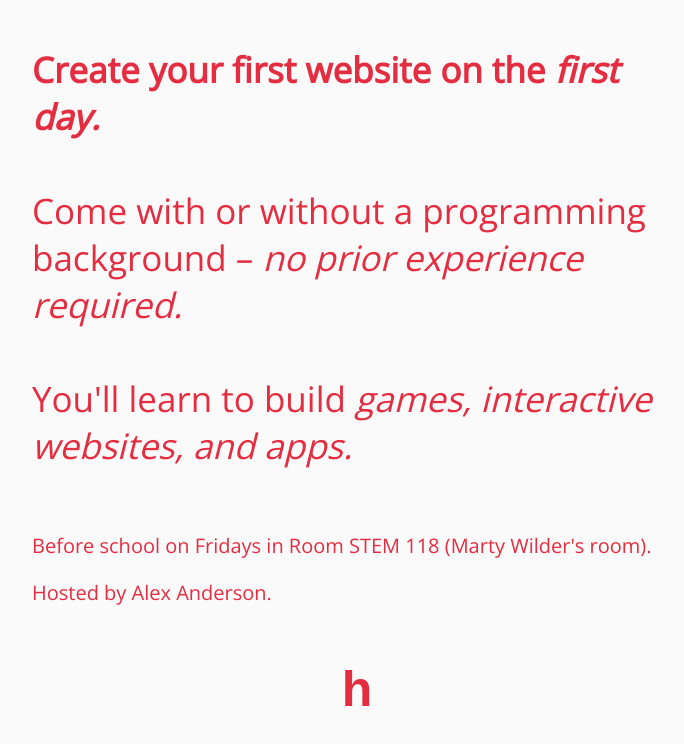
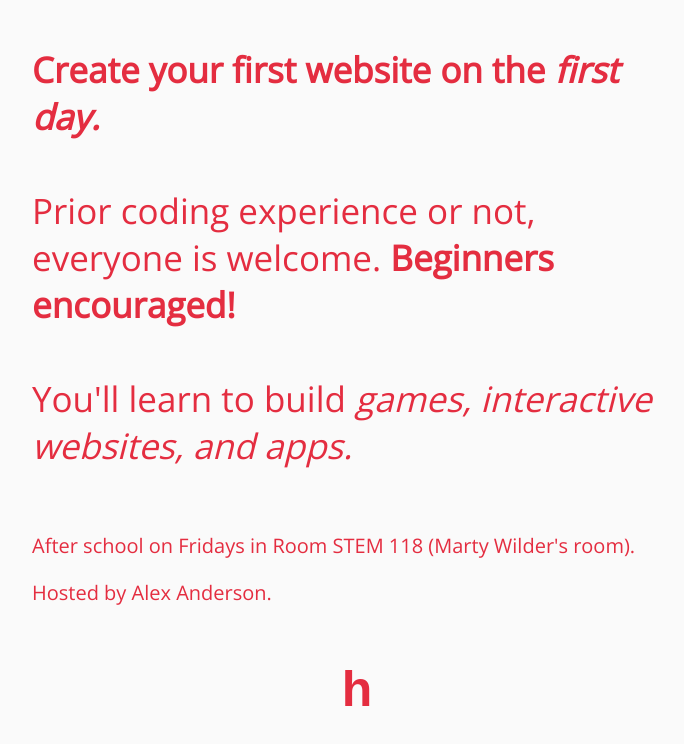
Before and after one commit to appins/Hackclub-resources, a plain HTML site: page poster/index.html in a window 1280 px wide. Shown: the part 362-1106 px from the top of the page, without its empty margins (76-760 px from the left). Drawn offline with nearby package versions, Linux system fonts and the light colour scheme; a web font is replaced by a local one.

Commit message:
Change index.html on poster a bit

```diff
--- a/poster/index.html
+++ b/poster/index.html
@@ -17,13 +17,13 @@
         <b>Create your first website on the <i>first day.</i></b>
         <br>
         <br>
-        Come with or without a programming background – <i>no prior experience required.</i>
+        Prior coding experience or not, everyone is welcome. <b>Beginners encouraged!</b>
         <br>
         <br>
         You'll learn to build <i>games, interactive websites, and apps.</i>
         <br>
 	      <br>
-        <small>Before school on Fridays in Room STEM 118 (Marty Wilder's room). Hosted by Alex Anderson.</small>
+        <small>After school on Fridays in Room STEM 118 (Marty Wilder's room). Hosted by Alex Anderson.</small>
       </p>
       <p class="logo">
         <b>h</b>
```
